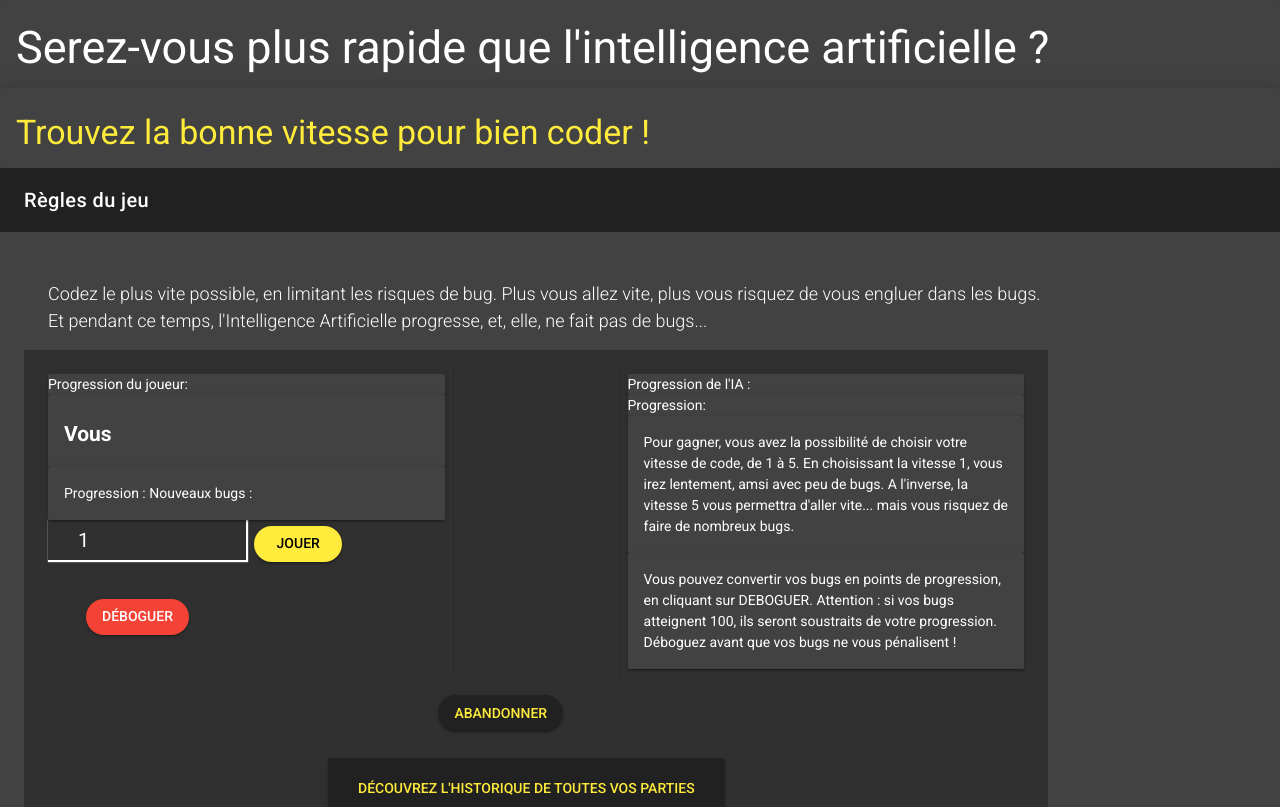
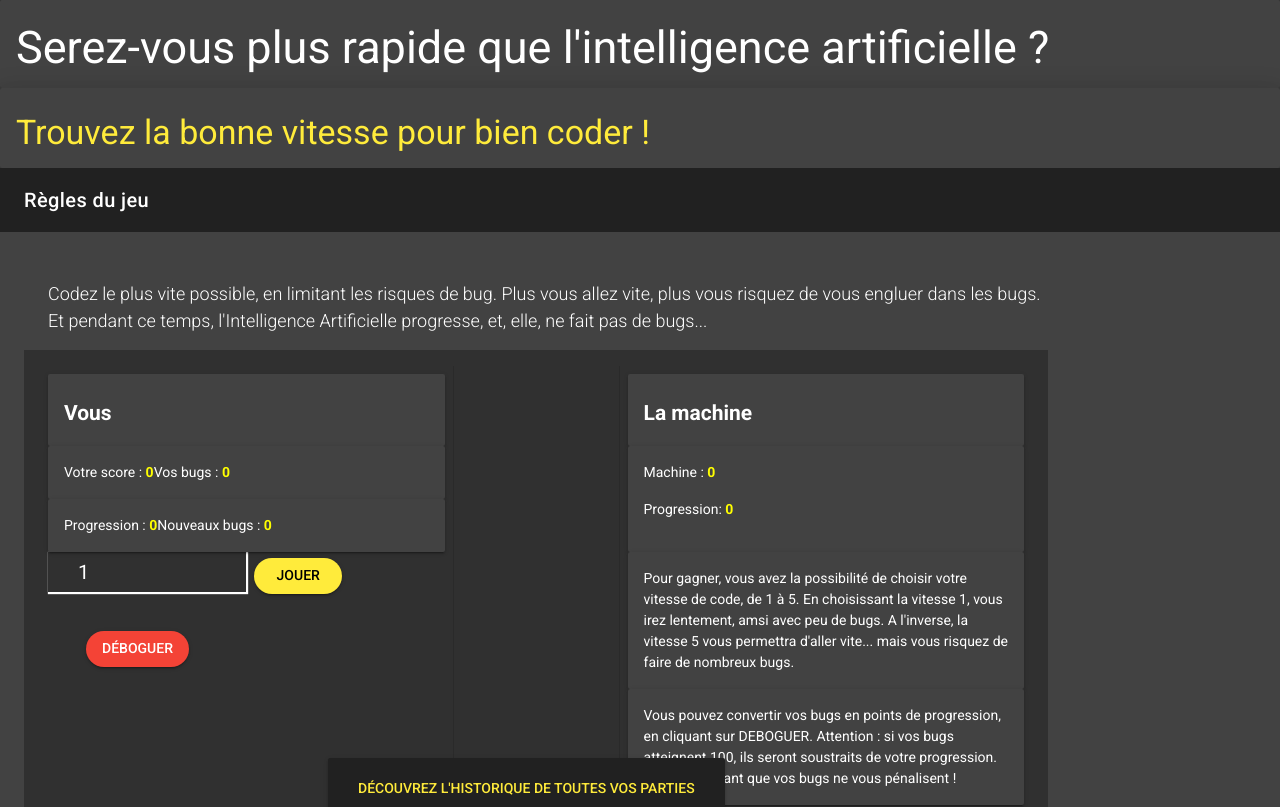
Before and after one commit to llabati/enter--the--race, a Vue app: page / in a window 1280 px wide. Shown: the top 807 px of the page. Built offline with nearby package versions, Linux system fonts and the light colour scheme.

Commit message:
Mise en place de la logique (I) : progression, scores et tours

```diff
--- a/src/components/AI.vue
+++ b/src/components/AI.vue
@@ -2,7 +2,15 @@
     <div>
         <!--<IEcharts id="gauge" :option="gauge" style="width: 400px; height: 300px; margin-bottom: 100px;" ></IEcharts> -->
         <v-card>
-            Progression:
+            <v-card-title primary-title>
+                <h2>La machine</h2>
+            </v-card-title>
+        </v-card>
+        <v-card>
+            <v-card-text light>
+                <p>Machine : <strong>{{ AIScore }}</strong></p>
+                <p>Progression: <strong>{{ AIProgress }}</strong></p>
+            </v-card-text>
         </v-card>
         <v-card>
         <v-card-text>
@@ -23,52 +31,30 @@ import { store } from '../store/store'
 export default {
     name: 'AI',
     store,
+    props: [ 'launchAI' ],
     data(){
         return {
-/*
-            gauge: {
-                itemStyle: {
-                    color: '#FFCC00'
-                },
-
-                series: [
-                {
-                    name: 'Code',
-                    type: 'gauge',
-                    radius: '100%',
-                    itemStyle: {
-
-                        color: '#AAAA55',
-                    },
-                    splitNumber: 10,
-                    min: 0,
-                    max: 1000,
-
-                    detail: {
-                        show: true,
-                        itemStyle: {
-                            color: '#FFCC00'
-                        },
-                        formatter: '{value}'},
-                    data: [{
-                    value: 0,
-                    itemStyle: {
-                        color: '#FFCC00'
-                    },
-                    name: 'ai'
-                    }
-                    ]
-                }
-                ]
-            },  */
+            AIProgress: 0,
+            AIScore : 0
         }
     },
     watch: {
+        launchAI(){
+            return this.setAIScore()
+        },
 
+        AIScore(){
+            if (this.AIScore > 1000) this.$emit('gameover')
+        }
     },
 
     methods: {
-
+        setAIScore(){
+            this.AIProgress = Math.floor(Math.random() * 250)
+            console.log('AI', this.AIProgress)
+            this.AIScore = this.AIScore + this.AIProgress
+            this.$emit('setTurn', this.AIProgress)
+        }
     },
     components: {
         //IEcharts
--- a/src/components/Commands.vue
+++ b/src/components/Commands.vue
@@ -3,7 +3,7 @@
     <select name="speeds" id="speeds">
             <option v-for="speed in speeds" :key="speed.id">{{ speed }}</option>
     </select>
-    <v-btn round color="yellow" class="black--text">Jouer</v-btn>
+    <v-btn round color="yellow" class="black--text" v-on:click="getPlayerChoice">Jouer</v-btn>
 </div>
 
 </template>
@@ -16,11 +16,23 @@ export default {
     data(){
         return {
             speeds: [ 1, 2, 3, 4, 5 ],
+            playerProgress: 0,
+            choice: 1
 
         }
     },
 
     methods: {
+        getPlayerChoice(){
+            this.choice = document.querySelector('#speeds').value
+            return this.setPlayerProgression()
+        },
+        setPlayerProgression(choice){
+            this.playerProgress = Math.floor(Math.random() * this.choice * 100)
+            this.playerNewBug = Math.floor(Math.random() * this.choice * 10)
+            console.log('COMMANDS', this.choice, this.playerProgress, this.playerNewBug)
+            this.$emit('youprog', this.playerProgress, this.playerNewBug)
+        },
 
 
     },
--- a/src/components/Game.vue
+++ b/src/components/Game.vue
@@ -3,16 +3,16 @@
         <v-container fluid>
             <v-layout row>
                 <v-flex md5 lg5>
-                    <v-card>Progression du joueur: </v-card>
-                    <player></player>
+
+                    <player v-on:playerTurn="upToAI" v-on:gameover="closeGame(true)"></player>
                 </v-flex>
                 <v-divider vertical light warning></v-divider>
                 <v-flex md2 lg2>
                 </v-flex>
                 <v-divider vertical light warning></v-divider>
                 <v-flex md5 lg5>
-                    <v-card>Progression de l'IA : </v-card>
-                    <AI>
+
+                    <AI :launchAI = "launchAI" v-on:setTurn="saveTurn" v-on:gameover="closeGame(false)">
                         <template slot="play">
                             Pour gagner, vous avez la possibilité de choisir votre vitesse de code, de 1 à 5. En choisissant la vitesse 1, vous irez lentement, amsi avec peu de bugs.
                             A l'inverse, la vitesse 5 vous permettra d'aller vite... mais vous risquez de faire de nombreux bugs.
@@ -42,13 +42,45 @@ export default {
     store,
     data(){
         return {
-
+            launchAI: false,
+            playerProg: 0,
+            playerNewBugs: 0,
+            AIProgress: 0,
+            turn: {},
+            game: []
         }
     },
     watch: {
+
     },
 
     methods: {
+        upToAI(playerProgress, playerNewBug){
+            console.log('GAME - playerProgress', playerProgress, playerNewBug)
+            this.playerProg = playerProgress
+            this.playerNewBugs = playerNewBug
+            this.launchAI = !this.launchAI
+        },
+        saveTurn(AIProgress){
+            console.log('GAME - saveTurn', AIProgress, this.playerProg, this.playerNewBugs)
+            this.AIProgress = AIProgress
+            this.turn.AIProgress = this.AIProgress
+            //this.playerProgress = playerProgress
+            this.turn.playerProgress = this.playerProg
+            //this.playerNewBug = playerNewBug
+            this.turn.playerNewBug = this.playerNewBugs
+            this.game.push(this.turn)
+        },
+        closeGame(bool){
+            this.$store.commit('addToGames', this.game)
+            this.$router.push('/end', { winner: bool })
+            return this.reset()
+        },
+        // récupérer les résultats playerScore et AIScore
+        // gérer 'Endgame' avec le booléen et le computed (?????) 'victory'
+        reset(){
+            this.game = []
+        }
 
     },
     components: {
--- a/src/components/Player.vue
+++ b/src/components/Player.vue
@@ -9,14 +9,19 @@
         <IEcharts :option="bugs" style="width: 300px; height: 250px;"></IEcharts> -->
         <v-card>
             <v-card-text light>
-                <span>Progression : <strong></strong></span>
-                <span>Nouveaux bugs : <strong></strong></span>
+                <span>Votre score : <strong>{{ playerScore }}</strong></span>
+                <span>Vos bugs : <strong>{{ playerBug }}</strong></span>
+            </v-card-text>
+        </v-card><v-card>
+            <v-card-text light>
+                <span>Progression : <strong>{{ playerProgress }}</strong></span>
+                <span>Nouveaux bugs : <strong>{{ playerNewBug }}</strong></span>
             </v-card-text>
         </v-card>
 
-        <commands style="margin-bottom: 25px;">Vous choisissez la vitesse de production de votre code,
+        <commands style="margin-bottom: 25px;" v-on:youprog="setPlayerScore">Vous choisissez la vitesse de production de votre code,
         mais attention : plus vous codez vite, plus le risque de produire des bugs augmente...</commands>
-        <debug style="margin-left: 30px;">Si vos bugs montent à plus de 100, ils seront décomptés de votre score.
+        <debug style="margin-left: 30px;" v-on:clearbug="setPlayerDebug">Si vos bugs montent à plus de 100, ils seront décomptés de votre score.
         Vous pouvez les éliminer en cliquant ici, mais attention ! Vous passez votre tour...</debug>
 
     </div>
@@ -37,95 +42,10 @@ export default {
 
     data(){
         return {
-            /*
-            gauge: {
-                itemStyle: {
-                    color: '#FFCC00'
-                },
-
-                series: [
-                {
-                    name: 'Code',
-                    type: 'gauge',
-                    radius: '100%',
-                    itemStyle: {
-
-                        color: '#AAAA55',
-                    },
-                    splitNumber: 10,
-                    min: 0,
-                    max: 1000,
-
-                    detail: {
-                        show: true,
-                        itemStyle: {
-                            color: '#FFCC00'
-                        },
-                        formatter: '{value}'},
-                    data: [{
-                    value: 0,
-                    itemStyle: {
-                        color: '#FFCC00'
-                    },
-                    name: 'player'
-                    }
-                    ]
-                }
-                ]
-            },
-
-                 bugs:{
-                     series: [
-                         {
-                             type: 'gauge',
-                             center: [ '63%', '30%' ],
-                             radius: '100%',
-                             min: 0,
-                             max: 100,
-                             startAngle: 225,
-                             endAngle: 315,
-                             clockwise: false,
-                             splitNumber: 10,
-                             axisLine: {
-                                 lineStyle: {
-                                     width: 10
-                                 }
-                             },
-                             axisTick: {
-                                 show: false
-                             },
-                             axisLabel: {
-                                 formatter: function(v){
-                                     switch(v + ''){
-                                         case '0': return '0';
-                                         case '1': return '50';
-                                         case '2': return '100';
-                                     }
-                                 }
-                             },
-                             splitLine: {
-                                 length: 10,
-                                 lineStyle: {
-                                     color: 'white'
-                                 }
-                             },
-                             pointer: {
-                                 width: 8
-                            },
-                            title: {
-                                show: true,
-                                color: 'red',
-                                bottom: '60%'
-                            },
-                            data: [
-                                {
-                                    value: 0,
-                                    name: 'Bugs'
-                                }
-                            ]
-                         }
-                     ]
-                 }  */
+            playerScore: 0,
+            playerBug: 0,
+            playerProgress: 0,
+            playerNewBug: 0
         }
 
     },
@@ -133,9 +53,46 @@ export default {
 
     },
     watch: {
+        playerBug(){
+            if (this.playerBug > 100) return this.sanctionPlayer()
+        },
+
+        playerScore(){
+            if (this.playerScore > 1000) this.$emit('gameover')
+        }
 
     },
     methods:{
+        setPlayerScore(playerProgress, playerNewBug){
+            this.playerScore = this.playerScore + playerProgress
+            this.playerProgress = playerProgress
+            this.playerBug = this.playerBug + playerNewBug
+            this.playerNewBug = playerNewBug
+            console.log('PLAYER updated', this.playerScore, this.playerBug)
+            this.$emit('playerTurn', this.playerProgress, this.playerNewBug)
+            console.log('PLAYER emits playerTurn', this.playerProgress, this.playerNewBug)
+            //, this.playerNewBug
+            //this.saveForDisplay()
+        },
+        saveForDisplay(){
+            this.playerProgress = playerProgress
+            this.playerNewBug = playerNewBug
+            console.log('PLAYER - values progress & newBug for display', this.playerProgress, this.playerNewBug)
+        },
+        setPlayerDebug(){
+            this.playerScore = this.playerScore + this.playerBug
+            this.playerBug = 0
+            this.playerProgress = this.playerBug
+            this.playerBug = 0
+            console.log('PLAYER debugging', this.playerScore)
+            this.$emit('playerTurn')
+        },
+        sanctionPlayer() {
+            this.playerScore = this.playerScore - (this.playerBug * 2)
+            this.playerProgress = 0
+            this.playerNewBug = 0
+            this.$emit('playerTurn')
+        }
 
 
     },
@@ -147,3 +104,9 @@ export default {
 
 }
 </script>
+
+<style>
+    strong {
+        color: yellow;
+    }
+</style>
```
Also changed, not shown: src/components/Debug.vue (+11 -1 lines).
